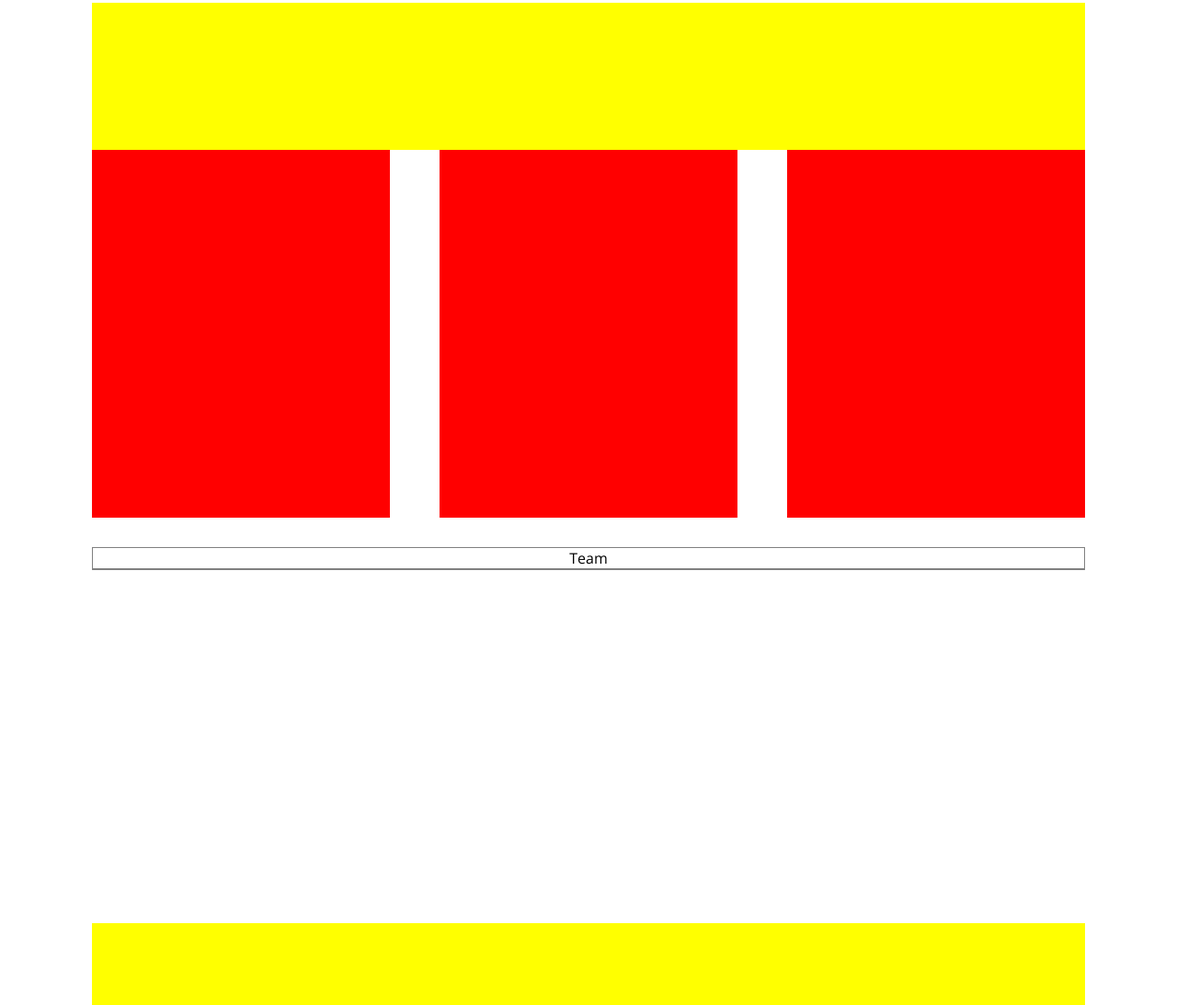
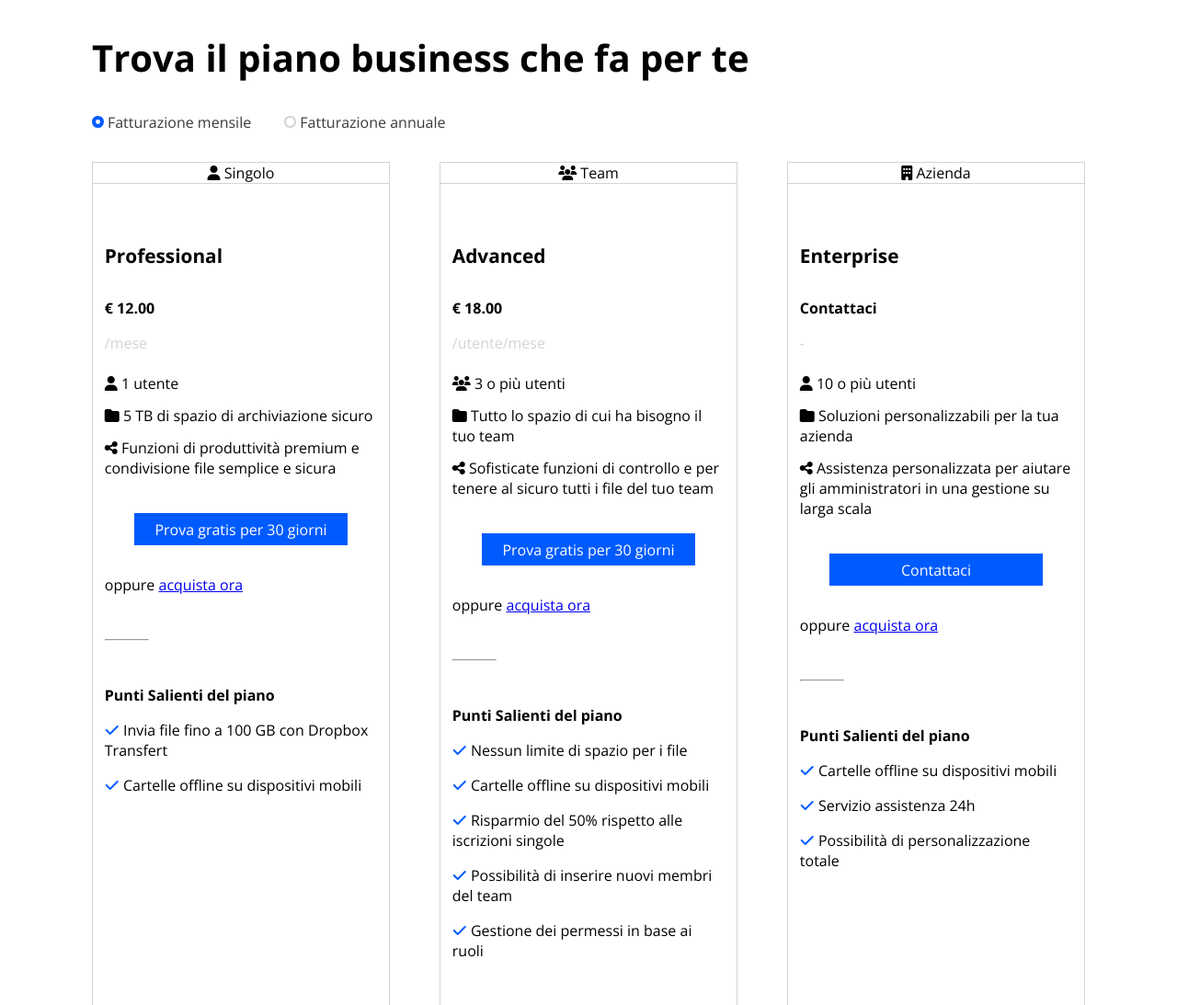
Before and after one commit to Gianmarco-Leone/htmlcss-dropbox, a plain HTML site: page index.html in a window 1280 px wide. Shown: the part 837-1930 px from the top of the page at 92% size. Drawn offline with nearby package versions, Linux system fonts and the light colour scheme.

Commit message:
add section 1

```diff
--- a/css/style.css
+++ b/css/style.css
@@ -4,15 +4,14 @@ body {
     font-family: 'Open Sans' , sans-serif;
 }
 
-a {
-    text-decoration: none;
-    color: inherit;
+.btn {
+    padding: .4rem;
+    border: none;
+    cursor: pointer;
 }
 
-.btn {
-    padding: .3rem;
-    border: none;
-    cursor: pointer;
+strong {
+    font-weight: bold;
 }
 
 /* HEADER */
@@ -23,6 +22,11 @@ a {
     justify-content: space-between;
     align-items: center;
     color: #3b3b3b;
+}
+
+.header-nav a {
+    text-decoration: none;
+    color: inherit;
 }
 
 .nav-col {
@@ -88,20 +92,40 @@ a {
     top: 8rem;
 }
 
-
 /* MAIN */
 
 /* Section 1 */
 
-.subscription.small-container {
-    /* debug */
-    padding: 2rem 0;
+section h2 {
+    font-size: 2.5rem;
+    font-weight: bold;
+    margin: 1rem 0;
 }
 
-.subscription-text {
-    /* debug */
-    height: 10rem;
-    background-color: yellow;
+.subscription.small-container {
+    padding: 3rem 0;
+}
+
+.subscription .payment {
+    display: inline-block;
+    color: #3b3b3b;
+    margin: 1rem 2rem 2rem 0;
+}
+
+.circle {
+    display: inline-block;
+    width: .8rem;
+    height: .8rem;
+    border-radius: 50%;
+    cursor: pointer;
+}
+
+.unclicked.circle {
+    border: 2px solid lightgray;
+}
+
+.clicked.circle {
+    border: 4px solid #005bff;
 }
 
 .row {
@@ -114,9 +138,55 @@ a {
 
 .subscription-col {
     width: 30%;
-    /* debug */
-    background-color: red;
-    height: 25rem;
+    border: 1px solid lightgray;
+    display: flex;
+    flex-direction: column;
+}
+
+.subscription-col-title {
+    display: inline-block;
+    width: 100%;
+    border-bottom: 1px solid lightgray;
+    text-align: center;
+}
+
+.subscription-col-content {
+    display: flex;
+    flex-direction: column;
+    padding: 3rem .8rem;
+    gap: 1rem;
+}
+
+h3 {
+    font-size: 1.3rem;
+    font-weight: bold;
+    margin: 1rem 0;
+}
+
+.light-text {
+    color: lightgray;
+}
+
+.subscription-col ul {
+    list-style-type: none;
+}
+
+.subscription-col ul > li {
+    padding: .4rem 0;
+}
+
+.subscription-col .btn {
+    text-align: center;
+    margin: 1rem 2rem;
+}
+
+.check > i {
+    color: #005bff;
+}
+
+.subscription-col-content hr {
+    max-width: 3rem;
+    margin: 2rem 0;
 }
 
 /* Section 2 */
--- a/index.html
+++ b/index.html
@@ -74,12 +74,171 @@
 	<main>
 	<!-- SECTION 1 -->
 		<section class="subscription small-container">
-			<div class="subscription-text"></div>
+
+			<div class="subscription-text">
+				<h2>Trova il piano business che fa per te</h2>
+				<div class="payment">
+					<span class="clicked circle"></span>
+					<span>Fatturazione mensile</span>
+				</div>
+				<div class="payment">
+					<span class="unclicked circle"></span>
+					<span>Fatturazione annuale</span>
+				</div>
+			</div>
+
 			<div class="subscription row">
-				<div class="subscription-col"></div>
-				<div class="subscription-col"></div>
-				<div class="subscription-col"></div>
+
+				<div class="subscription-col">
+					<div class="subscription-col-title">
+						<i class="fa-solid fa-user"></i>
+						Singolo
+					</div>
+
+					<div class="subscription-col-content">
+						<h3>Professional</h3>
+						<strong>€ 12.00</strong>
+						<span class="light-text">/mese</span>
+						<ul>
+							<li>
+								<i class="fa-solid fa-user"></i>
+								1 utente
+							</li>
+							<li>
+								<i class="fa-solid fa-folder"></i>
+								5 TB di spazio di archiviazione sicuro
+							</li>
+							<li>
+								<i class="fa-solid fa-share-nodes"></i>
+								Funzioni di produttività premium e condivisione file semplice e sicura
+							</li>
+						</ul>
+						<div class="btn blue-btn">
+							Prova gratis per 30 giorni
+						</div>
+						<span> oppure
+							<a href="#">acquista ora</a>
+						</span>
+						<hr>
+						<strong>Punti Salienti del piano</strong>
+						<span class="check">
+							<i class="fa-solid fa-check"></i>
+							Invia file fino a 100 GB con Dropbox Transfert
+						</span>
+						<span class="check">
+							<i class="fa-solid fa-check"></i>
+							Cartelle offline su dispositivi mobili
+						</span>
+					</div>
+
+				</div>
+
+				<div class="subscription-col">
+					<div class="subscription-col-title">
+						<i class="fa-solid fa-users"></i>
+						Team
+					</div>
+
+					<div class="subscription-col-content">
+						<h3>Advanced</h3>
+						<strong>€ 18.00</strong>
+						<span class="light-text">/utente/mese</span>
+						<ul>
+							<li>
+								<i class="fa-solid fa-users"></i>
+								 3 o più utenti
+							</li>
+							<li>
+								<i class="fa-solid fa-folder"></i>
+								Tutto lo spazio di cui ha bisogno il tuo team
+							</li>
+							<li>
+								<i class="fa-solid fa-share-nodes"></i>
+								Sofisticate funzioni di controllo e per tenere al sicuro tutti i file del tuo team
+							</li>
+						</ul>
+						<div class="btn blue-btn">
+							Prova gratis per 30 giorni
+						</div>
+						<span> oppure
+							<a href="#">acquista ora</a>
+						</span>
+						<hr>
+						<strong>Punti Salienti del piano</strong>
+						<span class="check">
+							<i class="fa-solid fa-check"></i>
+							Nessun limite di spazio per i file
+						</span>
+						<span class="check">
+							<i class="fa-solid fa-check"></i>
+							Cartelle offline su dispositivi mobili
+						</span>
+						<span class="check">
+							<i class="fa-solid fa-check"></i>
+							Risparmio del 50% rispetto alle iscrizioni singole
+						</span>
+						<span class="check">
+							<i class="fa-solid fa-check"></i>
+							Possibilità di inserire nuovi membri del team
+						</span>
+						<span class="check">
+							<i class="fa-solid fa-check"></i>
+							Gestione dei permessi in base ai ruoli
+						</span>
+					</div>
+
+				</div>
+
+				<div class="subscription-col">
+					<div class="subscription-col-title">
+						<i class="fa-solid fa-building"></i>
+						Azienda
+					</div>
+
+					<div class="subscription-col-content">
+						<h3>Enterprise</h3>
+						<strong>Contattaci</strong>
+						<span class="light-text">-</span>
+						<ul>
+							<li>
+								<i class="fa-solid fa-user"></i>
+								10 o più utenti
+							</li>
+							<li>
+								<i class="fa-solid fa-folder"></i>
+								Soluzioni personalizzabili per la tua azienda
+							</li>
+							<li>
+								<i class="fa-solid fa-share-nodes"></i>
+								Assistenza personalizzata per aiutare gli amministratori in una gestione su larga scala
+							</li>
+						</ul>
+						<div class="btn blue-btn">
+							Contattaci
+						</div>
+						<span> oppure
+							<a href="#">acquista ora</a>
+						</span>
+						<hr>
+						<strong>Punti Salienti del piano</strong>
+						<span class="check">
+							<i class="fa-solid fa-check"></i>
+							Cartelle offline su dispositivi mobili
+						</span>
+						<span class="check">
+							<i class="fa-solid fa-check"></i>
+							Servizio assistenza 24h
+						</span>
+						<span class="check">
+							<i class="fa-solid fa-check"></i>
+							Possibilità di personalizzazione totale
+						</span>
+					</div>
+
+				</div>
+
 			</div>
+
 		</section>
 
 	<!-- SECTION 2 -->
```
